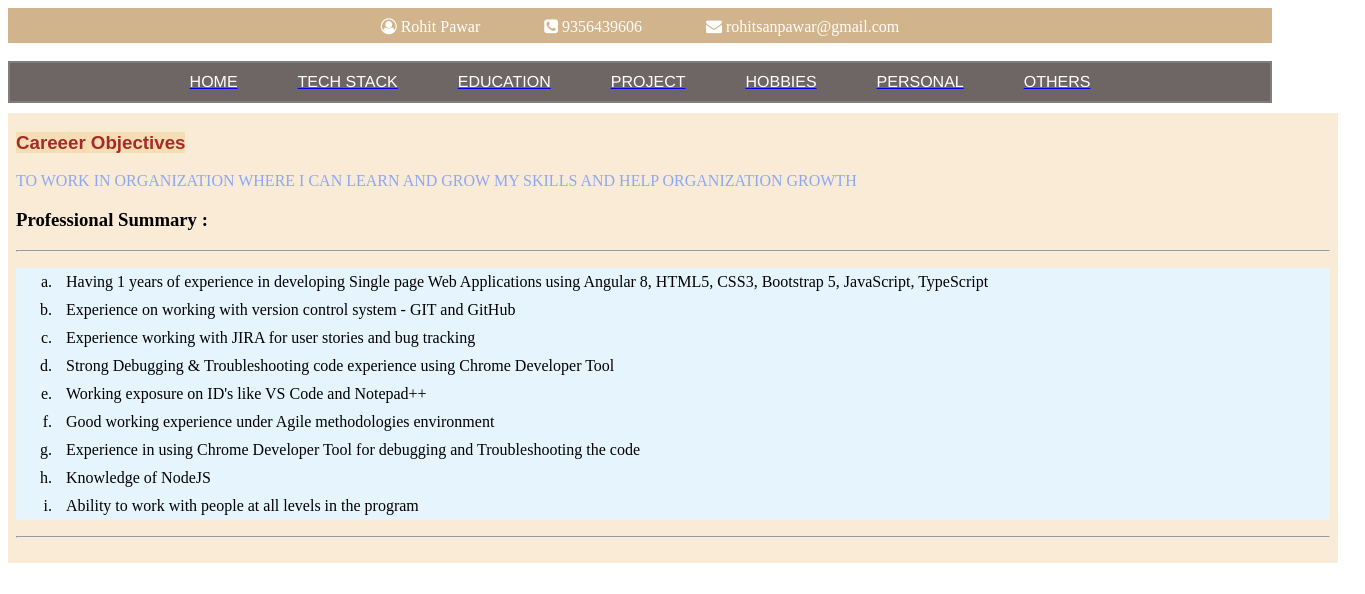
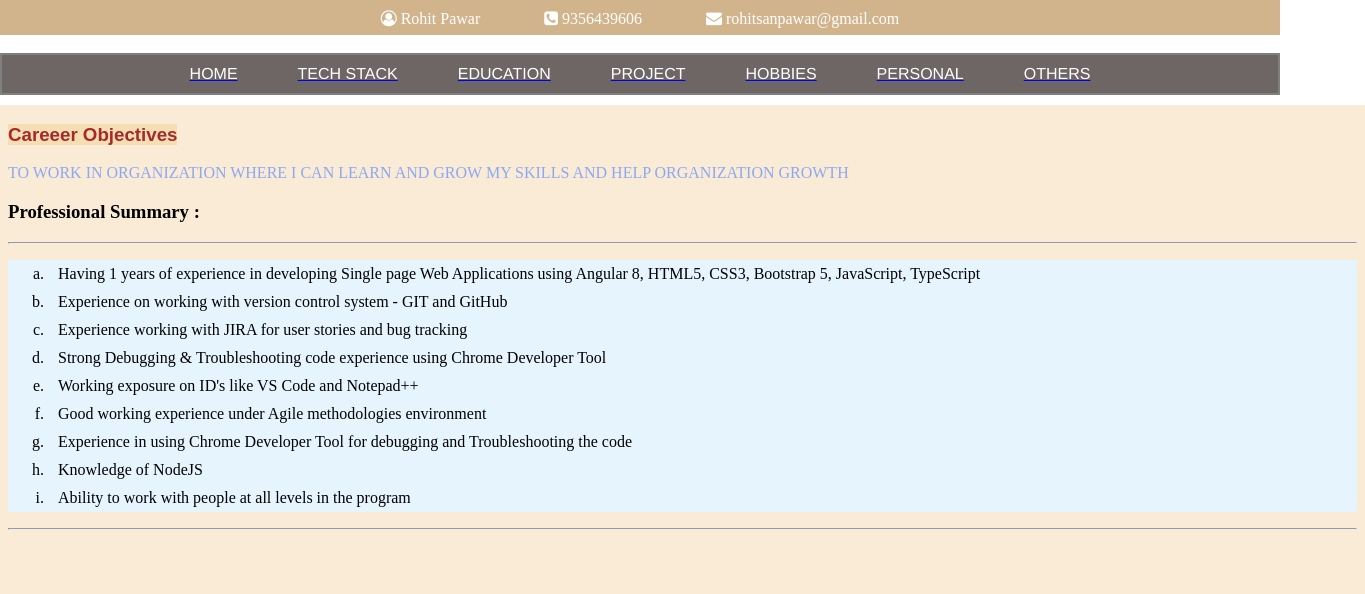
Before and after one commit to Rohit5456/MyProfile, a plain HTML site: page index.html in a window 1280 px wide. Shown: the top 594 px of the page, 1365 px wide, since content can reach past the window. Drawn offline with Linux system fonts and the light colour scheme.

Commit message:
changing iframes width and set padding, margin 0%
changing iframes width and set padding, margin 0%

```diff
--- a/index.html
+++ b/index.html
@@ -22,7 +22,7 @@
         <a href="personalDetails.html" target="my_frame"><li>Personal</li></a>
         <a href="others.html" target="my_frame"><li>Others</li></a>
     </nav>
-    <iframe name="my_frame" src="home.html" frameborder="1" width="1330px" height="450px"></iframe>
+    <iframe name="my_frame" src="home.html" frameborder="1" width="1365px" height="500px"></iframe>
         <h4>Follow me
         <a href="www.linkin.com" target="_blank"><i class="fa fa-linkedin fa-spin" aria-hidden="true"></i></a>
         <a href="www.google.com" target="_blank"><i class="fa fa-google-plus fa-spin " aria-hidden="true"></i></a>
@@ -31,6 +31,10 @@
     </h4>
 </body>
 <style>
+    *{
+        margin: 0%;
+        padding: 0%;
+    }
     h4 {
         margin-inline: 15px;
        text-align: center;
```
